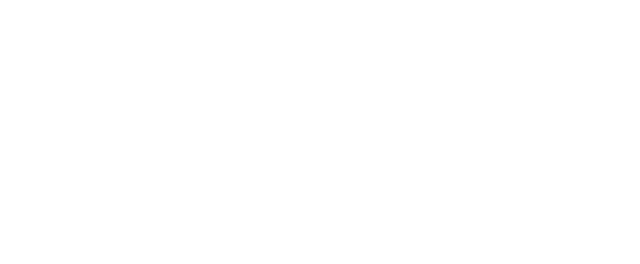
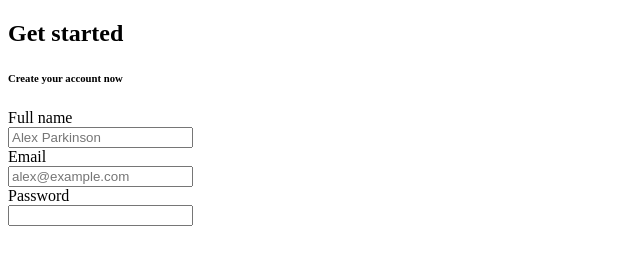
Before and after one commit to AmalieZ/form, a plain HTML site: page index.html in a window 1280 px wide. Shown: the whole page, without its empty margins (0-640 px from the left). Drawn offline with Linux system fonts and the light colour scheme.

Commit message:
init commit random

```diff
--- a/index.html
+++ b/index.html
@@ -5,9 +5,29 @@
     <meta name="viewport"
           content="width=device-width, user-scalable=no, initial-scale=1.0, maximum-scale=1.0, minimum-scale=1.0">
     <meta http-equiv="X-UA-Compatible" content="ie=edge">
-    <title>Document</title>
+    <title>Form</title>
 </head>
 <body>
+<h2>Get started</h2>
+<h6>Create your account now</h6>
+<form action="index.html" method="post">
+    <label for="textinput">Full name</label>
+    <br>
+    <input type="text" name="text" id="textinput" placeholder="Alex Parkinson"
+    required>
+
+    <br>
+    <label for="inputemail">Email</label>
+    <br>
+    <input type="email" name="emial" id="inputemail" placeholder="alex@example.com">
+
+    <br>
+    <label for="inputpassword">Password</label>
+    <br>
+    <input type="password" name="password" id="inputpassword">
+
+
+</form>
 
 </body>
 </html>
```
